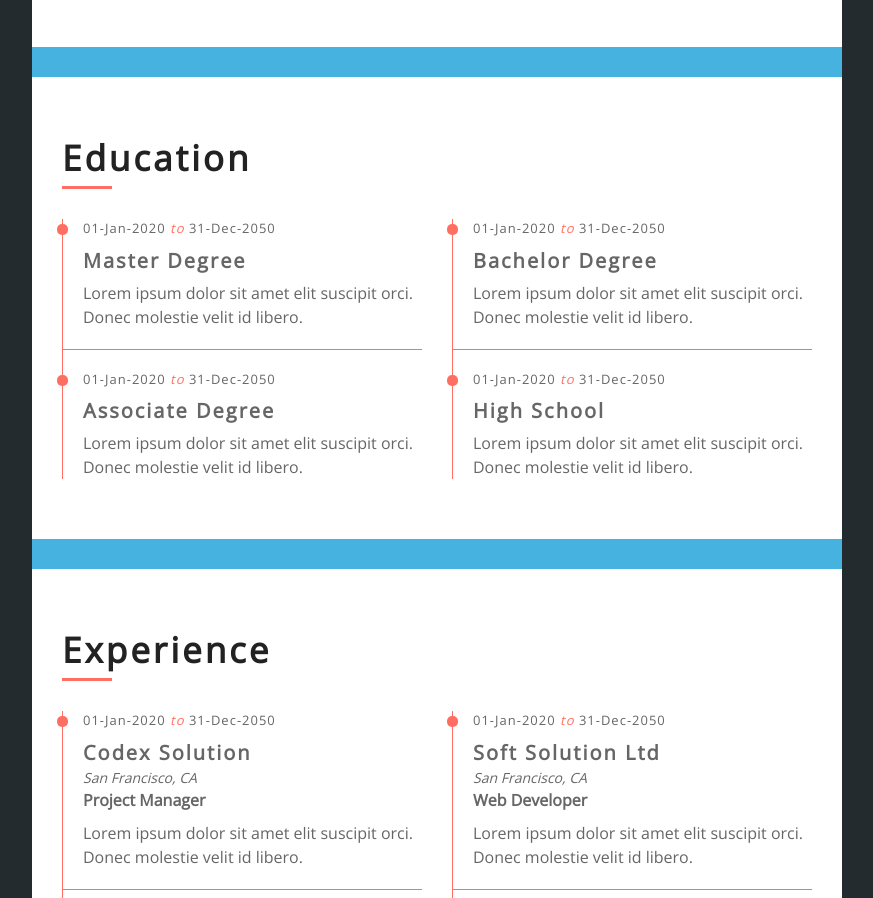
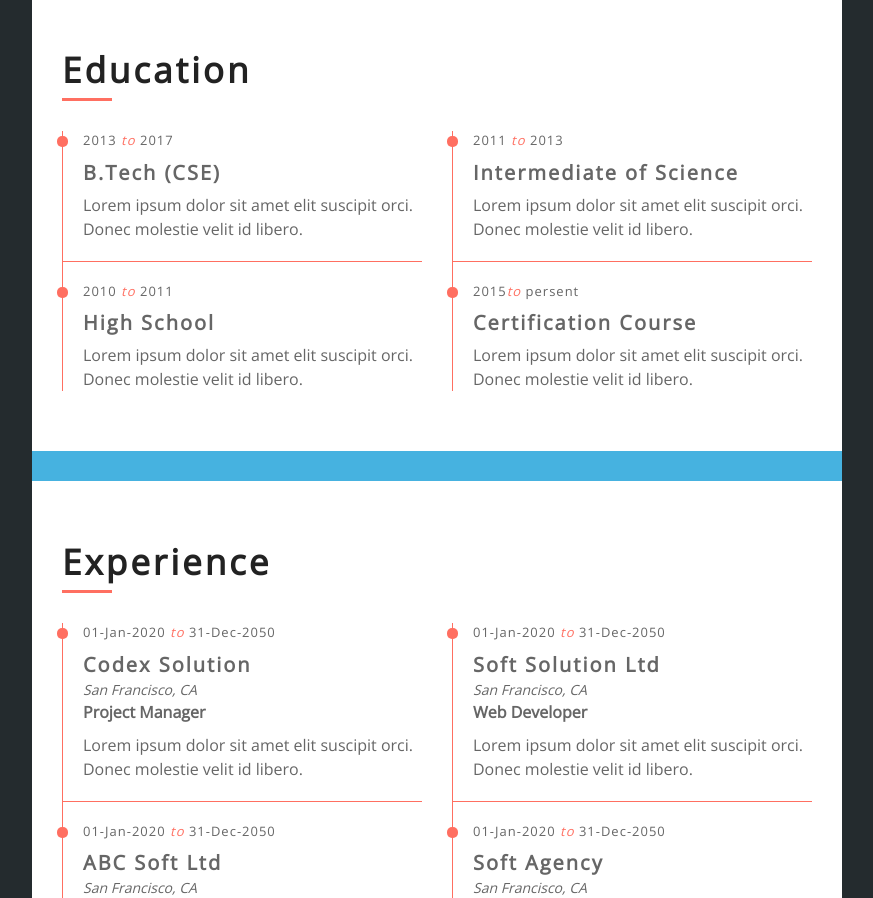
Before and after one commit to RAVI8341/Portfolio, a plain HTML site: page index.html in a window 1280 px wide. Shown: the part 1100-1998 px from the top of the page, without its empty margins (323-1196 px from the left). Drawn offline with nearby package versions, Linux system fonts and the light colour scheme.

Commit message:
Qulification update

```diff
--- a/css/style.css
+++ b/css/style.css
@@ -155,7 +155,7 @@ a:focus {
 
     .wrapper .sidebar .sidebar-header img {
         width: 100%;
-        height: auto;
+        height: 300px;
     }
 
     .navbar-brand {
@@ -314,7 +314,7 @@ a:focus {
 
 .header .content-inner {
     padding: 100px 30px;
-    background: url(../img/profile.png) right bottom no-repeat;
+    /*background: url(../img/profile.jpg) right bottom no-repeat;*/
     background-size: contain;
 }
 
--- a/index.html
+++ b/index.html
@@ -28,7 +28,7 @@
         <div class="wrapper">
             <div class="sidebar">
                 <div class="sidebar-header">
-                    <img src="img/profile.jpg" alt="Image">
+                    <img src="img/profile.jpg" alt="Image" height="500px" width="500px">
                 </div>
                 <div class="sidebar-content">
                     <nav class="navbar navbar-expand-md bg-dark navbar-dark">
@@ -48,7 +48,7 @@
                                     <a class="nav-link" href="#experience">Experience<i class="fa fa-star"></i></a>
                                 </li>
                                 <li class="nav-item">
-                                    <a class="nav-link" href="#service">Service<i class="fa fa-tasks"></i></a>
+                                    <a class="nav-link" href="#service">Skills<i class="fa fa-tasks"></i></a>
                                 </li>
                                 <li class="nav-item">
                                     <a class="nav-link" href="#portfolio">Portfolio<i class="fa fa-file-archive"></i></a>
@@ -74,7 +74,7 @@
                         <p>I'm</p>
                         <h1>RAVI KUSHWAHA</h1>
                         <h2></h2>
-                        <div class="typed-text">Web Designer, Web Developer, Front End Developer, Apps Developer</div>
+                        <div class="typed-text">Web Developer, Front End Developer, API Developer</div>
                     </div>
                 </div>
                 <!-- Header End -->
@@ -152,29 +152,29 @@
                         <div class="row align-items-center">
                             <div class="col-md-6">
                                 <div class="edu-col">
-                                    <span>01-Jan-2020 <i>to</i> 31-Dec-2050</span>
-                                    <h3>Master Degree</h3>
+                                    <span>2013 <i>to</i> 2017</span>
+                                    <h3>B.Tech (CSE)</h3>
                                     <p>Lorem ipsum dolor sit amet elit suscipit orci. Donec molestie velit id libero.</p>
                                 </div>
                             </div>
                             <div class="col-md-6">
                                 <div class="edu-col">
-                                    <span>01-Jan-2020 <i>to</i> 31-Dec-2050</span>
-                                    <h3>Bachelor Degree</h3>
+                                    <span>2011 <i>to</i> 2013</span>
+                                    <h3>Intermediate of Science</h3>
                                     <p>Lorem ipsum dolor sit amet elit suscipit orci. Donec molestie velit id libero.</p>
                                 </div>
                             </div>
                             <div class="col-md-6">
                                 <div class="edu-col">
-                                    <span>01-Jan-2020 <i>to</i> 31-Dec-2050</span>
-                                    <h3>Associate Degree</h3>
+                                    <span>2010 <i>to</i> 2011</span>
+                                    <h3>High School</h3>
                                     <p>Lorem ipsum dolor sit amet elit suscipit orci. Donec molestie velit id libero.</p>
                                 </div>
                             </div>
                             <div class="col-md-6">
                                 <div class="edu-col">
-                                    <span>01-Jan-2020 <i>to</i> 31-Dec-2050</span>
-                                    <h3>High School</h3>
+                                    <span>2015<i>to</i> persent</span>
+                                    <h3>Certification Course</h3>
                                     <p>Lorem ipsum dolor sit amet elit suscipit orci. Donec molestie velit id libero.</p>
                                 </div>
                             </div>
```
Also changed, not shown: img/about.jpg, img/profile.jpg.
